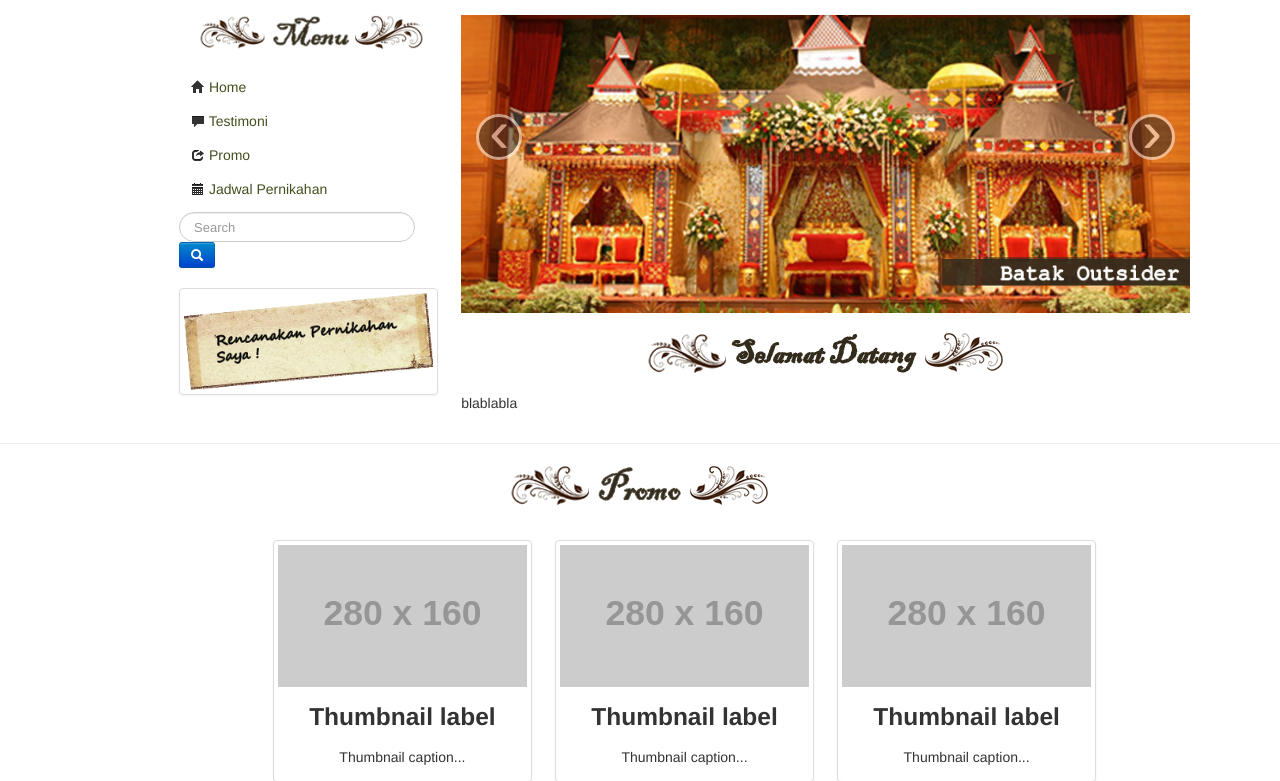
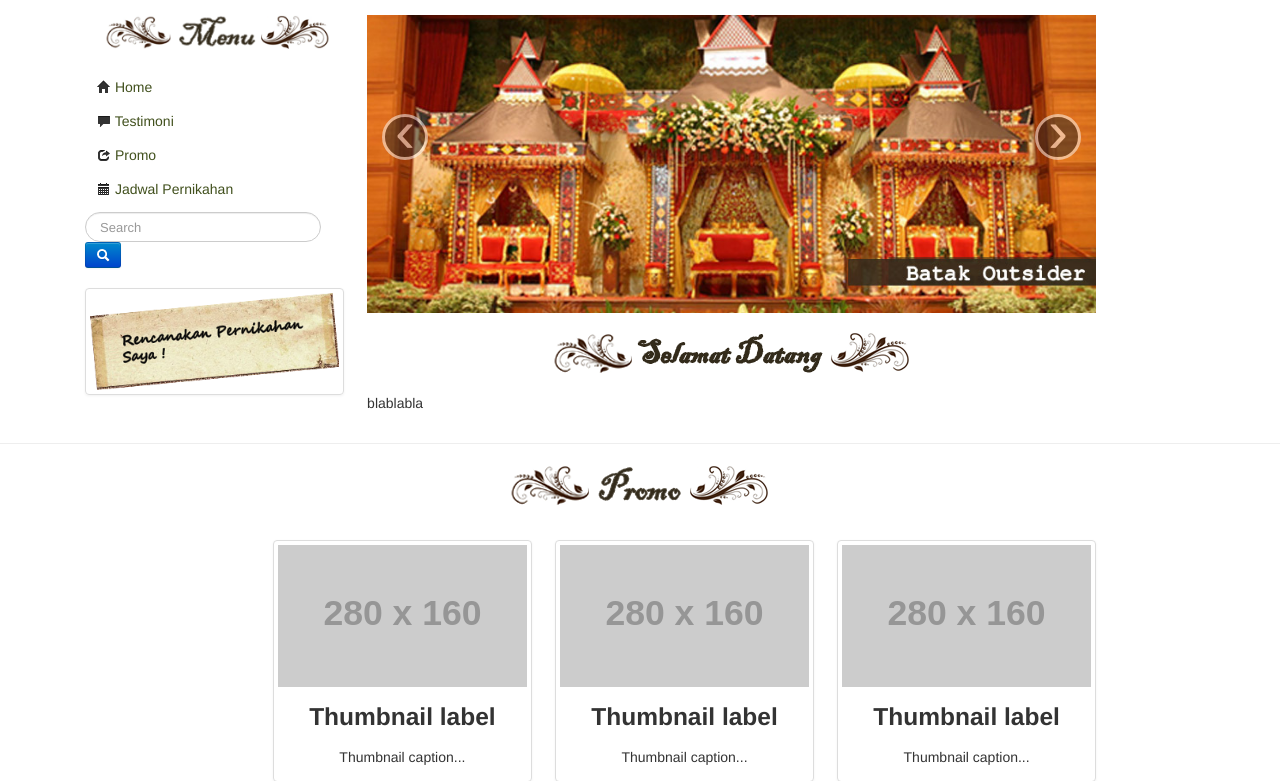
Before and after one commit to google-code-export/online-wedding-planner, a PHP site: page /view/home.php in a window 1280 px wide. Shown: the part 160-941 px from the top of the page. Run offline with PHP 8.4, Linux system fonts and the light colour scheme; grey boxes labelled with a size stand in for pictures from a placeholder-image service; some libraries are stand-ins or nearby versions.

Commit message:
Merapikan tampilan

```diff
--- a/view/header.php
+++ b/view/header.php
@@ -20,7 +20,7 @@
 
 		<div class="container-fluid">
 		<div class="row-fluid">
-		<div class="span3 offset1">
+		<div class="span3">
 		<center><img src="../lib/img/menubar.png"></center> <br>
 		<!--sidebar menu-->
 		<ul class="nav nav-pills nav-stacked">
```
